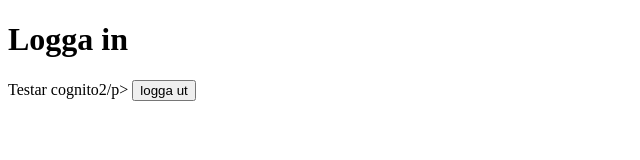
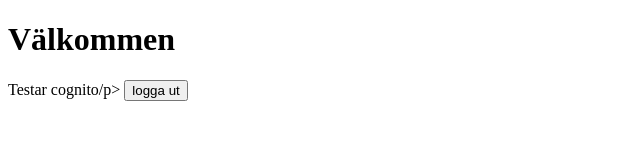
Before and after one commit to Hagge01/thesis-secureinbrowser, a website: page pages/index.html in a window 1280 px wide. Shown: the whole page, without its empty margins (0-640 px from the left). Drawn offline with Linux system fonts and the light colour scheme.

Commit message:
Updaterar sidan test

```diff
--- a/pages/index.html
+++ b/pages/index.html
@@ -4,8 +4,8 @@
     <title>My First2 Web Page</title>
 </head>
 <body>
-    <h1>Logga in</h1>
-    <p>Testar cognito2/p>
+    <h1>Välkommen</h1>
+    <p>Testar cognito/p>
     <button id="sign-out-button"> logga ut</button>
 
 
```
